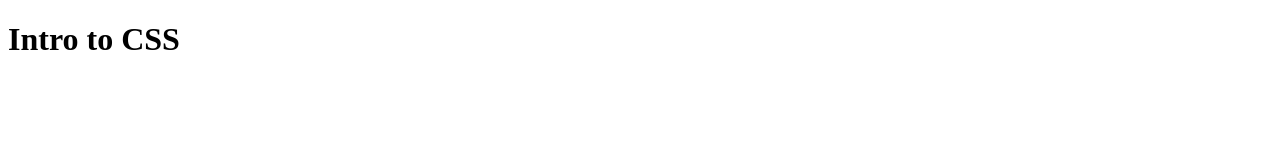
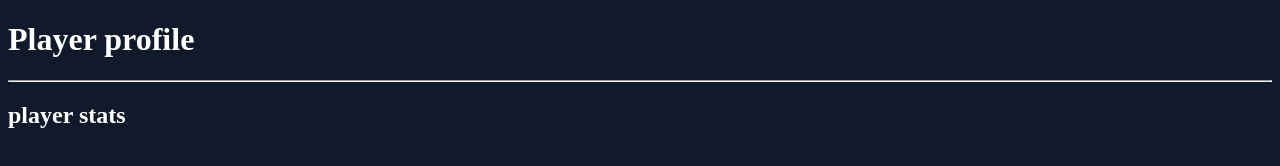
Before and after one commit to Mark-Dawoud/UNIT-1--CSS-26-27, a plain HTML site: page Lesson 01 Intro-to-CSS/intro.html in a window 1280 px wide. Drawn offline with Linux system fonts and the light colour scheme; files that its build step writes are made by us from their sources.

Commit message:
lesson 1 continue'

```diff
--- a/Lesson 01 Intro-to-CSS/intro.html
+++ b/Lesson 01 Intro-to-CSS/intro.html
@@ -3,9 +3,22 @@
 <head>
     <meta charset="UTF-8">
     <meta name="viewport" content="width=device-width, initial-scale=1.0">
-    <title>Intro to CSS</title>
+    <title>Player Profile</title>
+    <!--<style>
+      body {
+        background-color: #101a2b;
+        color: white;
+      }
+
+    </style> -->
+    <link rel="stylesheet" href="css/style.css">
 </head>
 <body>
-  <h1> Intro to CSS</h1>
+  <h1> Player profile</h1>
+  <hr>
+  <div class="stats">
+      <h2>player stats</h2>
+    </div>
+
 </body>
 </html>
--- /dev/null
+++ b/Lesson 01 Intro-to-CSS/style.css
@@ -0,0 +1,5 @@
+    body {
+        background-color: #101a2b;
+        color: white;
+    }
+    .stats {}
```
